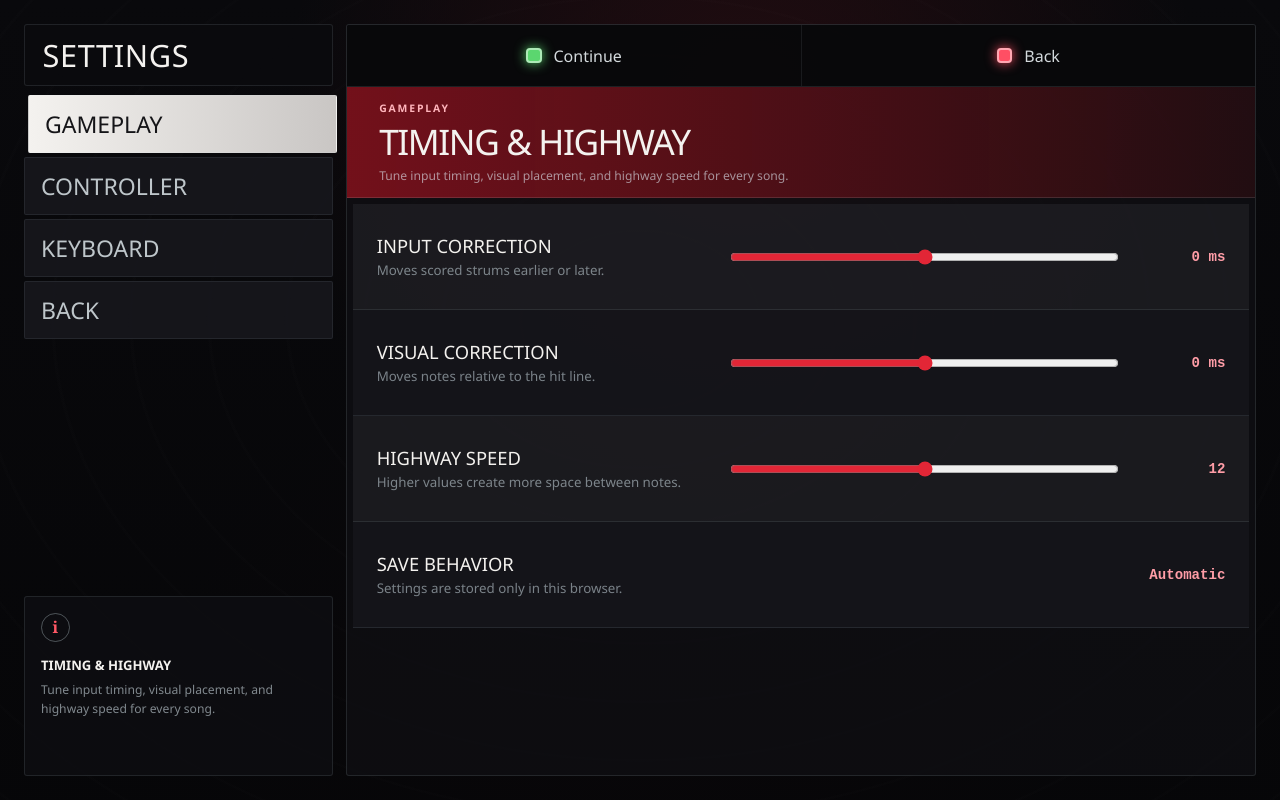
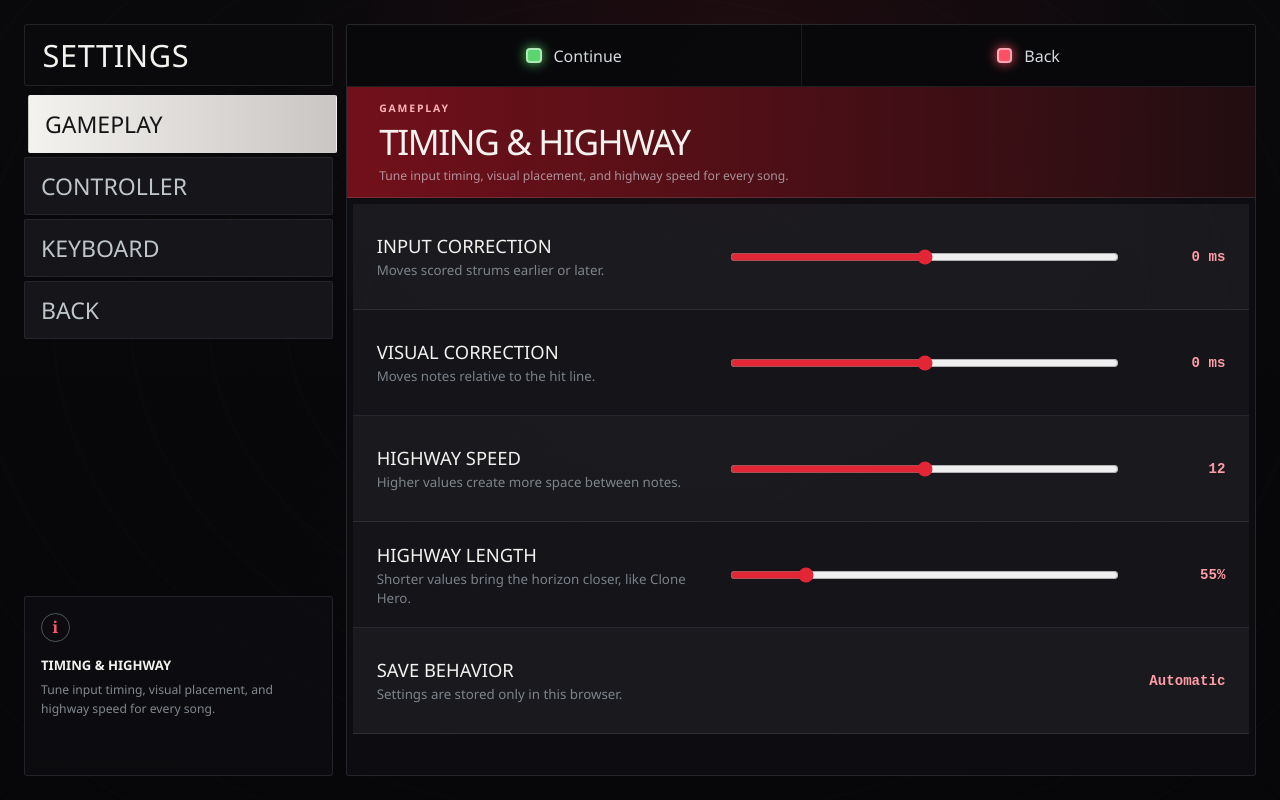
Before and after one commit to jpyrz/fretline, a React (Vite) app: page /settings in a window 1280 px wide. Built offline with nearby package versions, Linux system fonts and the light colour scheme.

Commit message:
fix: adjsut highway depth

```diff
--- a/src/game/drawHighway.ts
+++ b/src/game/drawHighway.ts
@@ -35,6 +35,7 @@ interface NoteRenderState {
 
 const MAX_HIGHWAY_WIDTH = 760
 const PERSPECTIVE_POWER = 1.68
+const DEFAULT_HIGHWAY_LENGTH = 55
 // Draw the road well beyond the visible canvas. This keeps the highway,
 // lane guides, and side rails continuous below the receptor row even on
 // unusually tall or high-DPI displays.
@@ -66,12 +67,28 @@ export function highwayTrackWidth(
   return topWidth + (bottomWidth - topWidth) * depth
 }
 
+export function highwayTopY(
+  width: number,
+  height: number,
+  highwayLength = DEFAULT_HIGHWAY_LENGTH,
+): number {
+  const boundedLength = Math.max(45, Math.min(100, highwayLength))
+  const aspectRatio = width / Math.max(1, height)
+  const portraitDepth =
+    Math.max(0, Math.min(1, (1.05 - aspectRatio) / 0.45)) * 25
+  const responsiveLength = Math.min(100, boundedLength + portraitDepth)
+  const hitY = height * 0.89
+
+  return hitY - height * 0.85 * (responsiveLength / 100)
+}
+
 function highwayPoint(
   width: number,
   height: number,
   progress: number,
+  highwayLength = DEFAULT_HIGHWAY_LENGTH,
 ): HighwayPoint {
-  const topY = height * 0.04
+  const topY = highwayTopY(width, height, highwayLength)
   const hitY = height * 0.89
   const projected = projectHighwayProgress(progress)
   const center = width / 2
@@ -225,9 +242,15 @@ function drawHighwaySurface(
   height: number,
   starPowerActive: boolean,
   songTimeSeconds: number,
+  highwayLength: number,
 ): void {
-  const top = highwayPoint(width, height, 0)
-  const bottom = highwayPoint(width, height, SURFACE_END_PROGRESS)
+  const top = highwayPoint(width, height, 0, highwayLength)
+  const bottom = highwayPoint(
+    width,
+    height,
+    SURFACE_END_PROGRESS,
+    highwayLength,
+  )
 
   const background = context.createRadialGradient(
     width / 2,
@@ -262,8 +285,8 @@ function drawHighwaySurface(
   for (let band = 0; band < 14; band += 1) {
     const startProgress = (band / 14) * SURFACE_END_PROGRESS
     const endProgress = ((band + 1) / 14) * SURFACE_END_PROGRESS
-    const start = highwayPoint(width, height, startProgress)
-    const end = highwayPoint(width, height, endProgress)
+    const start = highwayPoint(width, height, startProgress, highwayLength)
+    const end = highwayPoint(width, height, endProgress, highwayLength)
     context.beginPath()
     context.moveTo(trackEdge(start, -1), start.y)
     context.lineTo(start.center, end.y - (end.y - start.y) * 0.28)
@@ -377,17 +400,20 @@ function drawTimingWindows(
   width: number,
   height: number,
   travelSeconds: number,
+  highwayLength: number,
 ): void {
   const hitWindowSeconds = HIT_WINDOW_MS / 1000
   const early = highwayPoint(
     width,
     height,
     1 - hitWindowSeconds / travelSeconds,
+    highwayLength,
   )
   const late = highwayPoint(
     width,
     height,
     1 + hitWindowSeconds / travelSeconds,
+    highwayLength,
   )
   context.beginPath()
   context.moveTo(trackEdge(early, -1), early.y)
@@ -410,6 +436,7 @@ function drawBeatLines(
   chart: ParsedChart,
   visualTimeSeconds: number,
   travelSeconds: number,
+  highwayLength: number,
 ): void {
   const markers = visibleBeatMarkers(
     chart,
@@ -421,7 +448,7 @@ function drawBeatLines(
     const progress =
       1 - (marker.timeSeconds - visualTimeSeconds) / travelSeconds
     if (progress < 0 || progress > 1.14) continue
-    const point = highwayPoint(width, height, progress)
+    const point = highwayPoint(width, height, progress, highwayLength)
     const fade = Math.max(0.16, 1 - Math.max(0, progress - 0.82) * 4.5)
     context.beginPath()
     context.moveTo(trackEdge(point, -1), point.y)
@@ -490,14 +517,20 @@ function drawSustainTail(
   travelSeconds: number,
   whammyAmount: number,
   starPowerActive: boolean,
+  highwayLength: number,
 ): void {
   if (note.sustainSeconds <= 0.03) return
 
   const sustainEnd = note.timeSeconds + note.sustainSeconds
   const tailProgress =
     1 - (sustainEnd - visualTimeSeconds) / travelSeconds
-  const head = highwayPoint(width, height, render.progress)
-  const tail = highwayPoint(width, height, Math.max(-0.05, tailProgress))
+  const head = highwayPoint(width, height, render.progress, highwayLength)
+  const tail = highwayPoint(
+    width,
+    height,
+    Math.max(-0.05, tailProgress),
+    highwayLength,
+  )
   const headSize = noteRadius(head)
   const lanes: Array<Lane | null> = note.open ? [null] : note.lanes
   const held = render.activeSustain && render.sustainState !== 'released'
@@ -589,12 +622,18 @@ function drawChordBridge(
   note: ChartNote,
   render: NoteRenderState,
   starPowerActive: boolean,
+  highwayLength: number,
 ): void {
   if (note.lanes.length < 2) return
   const positions = note.lanes.map((lane) =>
     highwayLaneX(width, lane, render.progress),
   )
-  const point = highwayPoint(width, height, render.progress)
+  const point = highwayPoint(
+    width,
+    height,
+    render.progress,
+    highwayLength,
+  )
   const size = noteRadius(point)
   context.save()
   context.globalAlpha = render.depthAlpha
@@ -968,8 +1007,9 @@ function drawStrikeLineAndReceptors(
   height: number,
   frame: GameFrame,
   sustainingLanes: Set<Lane>,
+  highwayLength: number,
 ): void {
-  const bottom = highwayPoint(width, height, 1)
+  const bottom = highwayPoint(width, height, 1, highwayLength)
 
   context.beginPath()
   context.moveTo(trackEdge(bottom, -1), bottom.hitY)
@@ -1083,6 +1123,7 @@ function drawHitEffects(
   width: number,
   height: number,
   frame: GameFrame,
+  highwayLength: number,
 ): void {
   if (!frame.hitFlash) return
   const duration = Math.max(
@@ -1096,7 +1137,7 @@ function drawHitEffects(
       (frame.songTimeSeconds - frame.hitFlash.startedAt) / duration,
     ),
   )
-  const bottom = highwayPoint(width, height, 1)
+  const bottom = highwayPoint(width, height, 1, highwayLength)
   const opacity = Math.pow(1 - impactProgress, 1.15)
   const radius = receptorRadius(bottom)
 
@@ -1380,6 +1421,7 @@ export function drawHighway(
   chart: ParsedChart,
   frame: GameFrame,
   noteSpeed = 12,
+  highwayLength = DEFAULT_HIGHWAY_LENGTH,
 ): void {
   const context = resizeCanvas(canvas)
   if (!context) return
@@ -1395,8 +1437,15 @@ export function drawHighway(
     height,
     frame.stats.starPowerActive,
     frame.songTimeSeconds,
-  )
-  drawTimingWindows(context, width, height, travelSeconds)
+    highwayLength,
+  )
+  drawTimingWindows(
+    context,
+    width,
+    height,
+    travelSeconds,
+    highwayLength,
+  )
   drawBeatLines(
     context,
     width,
@@ -1404,6 +1453,7 @@ export function drawHighway(
     chart,
     frame.visualTimeSeconds,
     travelSeconds,
+    highwayLength,
   )
 
   for (let noteIndex = 0; noteIndex < chart.notes.length; noteIndex += 1) {
@@ -1420,6 +1470,7 @@ export function drawHighway(
       travelSeconds,
       frame.whammyAmount,
       frame.stats.starPowerActive,
+      highwayLength,
     )
   }
 
@@ -1429,6 +1480,7 @@ export function drawHighway(
     height,
     frame,
     activeSustainLanes(chart, frame),
+    highwayLength,
   )
 
   for (let noteIndex = 0; noteIndex < chart.notes.length; noteIndex += 1) {
@@ -1436,7 +1488,12 @@ export function drawHighway(
     const render = noteRenderState(note, noteIndex, frame, travelSeconds)
     if (!render) continue
     if (render.activeSustain) continue
-    const point = highwayPoint(width, height, render.progress)
+    const point = highwayPoint(
+      width,
+      height,
+      render.progress,
+      highwayLength,
+    )
     const size = noteRadius(point)
     context.save()
     context.globalAlpha = render.depthAlpha
@@ -1458,6 +1515,7 @@ export function drawHighway(
         note,
         render,
         frame.stats.starPowerActive,
+        highwayLength,
       )
       for (const lane of note.lanes) {
         drawGem(
@@ -1474,7 +1532,7 @@ export function drawHighway(
     }
     context.restore()
   }
-  drawHitEffects(context, width, height, frame)
+  drawHitEffects(context, width, height, frame, highwayLength)
   drawCountdown(context, width, height, frame.songTimeSeconds)
 
   const songProgress = Math.max(
--- a/src/state/AppState.tsx
+++ b/src/state/AppState.tsx
@@ -62,6 +62,7 @@ const defaultCalibration: CalibrationSettings = {
 
 const defaultHighwaySettings: HighwaySettings = {
   noteSpeed: 12,
+  length: 55,
 }
 
 const defaultPlayPreferences: PlayPreferences = {
@@ -75,6 +76,26 @@ function loadStored<T>(key: string, fallback: T): T {
     return value ? (JSON.parse(value) as T) : fallback
   } catch {
     return fallback
+  }
+}
+
+function loadHighwaySettings(): HighwaySettings {
+  const value = loadStored<unknown>(HIGHWAY_KEY, defaultHighwaySettings)
+  const stored =
+    typeof value === 'object' && value !== null
+      ? (value as Partial<HighwaySettings>)
+      : {}
+
+  return {
+    noteSpeed:
+      typeof stored.noteSpeed === 'number' &&
+      Number.isFinite(stored.noteSpeed)
+        ? Math.max(6, Math.min(18, stored.noteSpeed))
+        : defaultHighwaySettings.noteSpeed,
+    length:
+      typeof stored.length === 'number' && Number.isFinite(stored.length)
+        ? Math.max(45, Math.min(100, stored.length))
+        : defaultHighwaySettings.length,
   }
 }
 
@@ -99,7 +120,7 @@ export function AppStateProvider({ children }: { children: ReactNode }) {
     loadStored(SETTINGS_KEY, defaultCalibration),
   )
   const [highwaySettings, setHighwaySettings] = useState<HighwaySettings>(() =>
-    loadStored(HIGHWAY_KEY, defaultHighwaySettings),
+    loadHighwaySettings(),
   )
   const [playPreferences, setPlayPreferences] = useState<PlayPreferences>(() =>
     loadStored(PLAY_PREFERENCES_KEY, defaultPlayPreferences),
--- a/src/types/game.ts
+++ b/src/types/game.ts
@@ -142,6 +142,7 @@ export interface CalibrationSettings {
 
 export interface HighwaySettings {
   noteSpeed: number
+  length: number
 }
 
 export interface HitRecord {
--- a/src/views/PlayView.tsx
+++ b/src/views/PlayView.tsx
@@ -176,6 +176,7 @@ export function PlayView() {
         song.chart,
         loadingFrame,
         highwaySettings.noteSpeed,
+        highwaySettings.length,
       )
     const frame = requestAnimationFrame(drawLoadingHighway)
     const observer = new ResizeObserver(drawLoadingHighway)
@@ -186,6 +187,7 @@ export function PlayView() {
     }
   }, [
     highwaySettings.noteSpeed,
+    highwaySettings.length,
     immersiveLoading,
     loadingFrame,
     song.chart,
@@ -239,6 +241,7 @@ export function PlayView() {
               song.chart,
               frame,
               highwaySettings.noteSpeed,
+              highwaySettings.length,
             )
           }
         },
--- a/src/views/SettingsView.tsx
+++ b/src/views/SettingsView.tsx
@@ -170,11 +170,35 @@ export function SettingsView() {
                   value={highwaySettings.noteSpeed}
                   onChange={(event) =>
                     setHighwaySettings({
+                      ...highwaySettings,
                       noteSpeed: Number(event.target.value),
                     })
                   }
                 />
                 <output>{highwaySettings.noteSpeed}</output>
+              </label>
+
+              <label className={styles.settingRow}>
+                <span>
+                  <strong>Highway length</strong>
+                  <small>
+                    Shorter values bring the horizon closer, like Clone Hero.
+                  </small>
+                </span>
+                <input
+                  type="range"
+                  min="45"
+                  max="100"
+                  step="1"
+                  value={highwaySettings.length}
+                  onChange={(event) =>
+                    setHighwaySettings({
+                      ...highwaySettings,
+                      length: Number(event.target.value),
+                    })
+                  }
+                />
+                <output>{highwaySettings.length}%</output>
               </label>
 
               <div className={styles.savedRow}>
```
Also changed, not shown: 1 other file (tests, documents, lock files or other folders).
